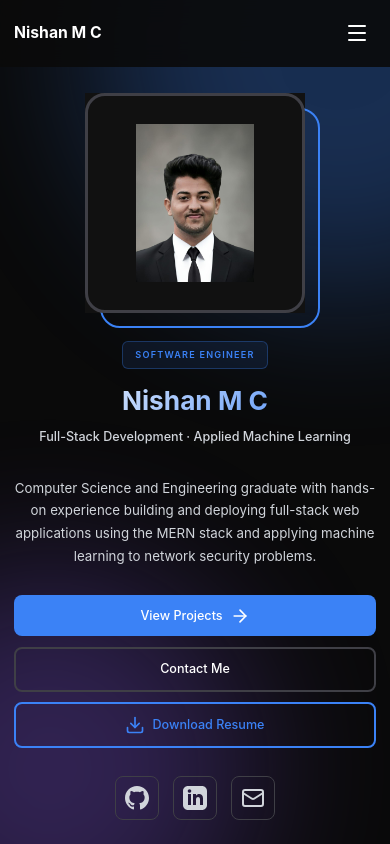
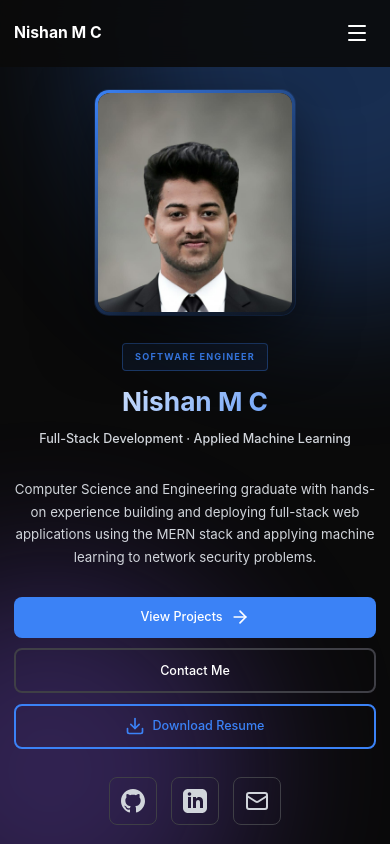
Before and after one commit to nishhh-07/nishan-portfolio, a React (Vite) app: page / in a window 390 px wide. Shown: the top 844 px of the page. Built offline with nearby package versions, Linux system fonts and the light colour scheme.

Commit message:
Fix SOFTWARE ENGINEER label border fit and replace floating image-border with clean gradient frame

```diff
--- a/src/sections/Hero.css
+++ b/src/sections/Hero.css
@@ -28,21 +28,24 @@
 }
 
 .hero-label {
-  display: inline-flex;
+  display: table;
   align-items: center;
-  padding: 0.5rem 1rem;
-  background: rgba(59, 130, 246, 0.1);
-  border: 1px solid rgba(59, 130, 246, 0.3);
-  border-radius: 6px;
+  padding: 0.4rem 0.875rem;
+  background: rgba(59, 130, 246, 0.08);
+  border: 1px solid rgba(59, 130, 246, 0.35);
+  border-radius: 4px;
   margin-bottom: 1.5rem;
+  width: fit-content;
 }
 
 .hero-label span {
-  font-size: 0.75rem;
-  font-weight: 600;
-  letter-spacing: 1.5px;
+  display: block;
+  font-size: 0.7rem;
+  font-weight: 700;
+  letter-spacing: 2px;
   color: var(--accent-primary);
   text-transform: uppercase;
+  white-space: nowrap;
 }
 
 .hero-name {
@@ -118,37 +121,22 @@
 
 .image-wrapper {
   position: relative;
-  width: 400px;
-  height: 400px;
-  background: var(--bg-secondary);
+  width: 380px;
+  height: 420px;
+  border-radius: 20px;
+  padding: 5px;
+  background: linear-gradient(135deg, var(--accent-primary) 0%, rgba(59, 130, 246, 0.2) 60%, transparent 100%);
+  box-shadow: 0 0 0 1px rgba(59, 130, 246, 0.15), 0 20px 60px rgba(0, 0, 0, 0.5);
 }
 
 .profile-image {
   width: 100%;
   height: 100%;
   object-fit: cover;
-  border-radius: 20px;
-  border: 3px solid var(--border-light);
-  position: relative;
-  z-index: 2;
+  object-position: center top;
+  border-radius: 16px;
+  display: block;
   background: var(--bg-secondary);
-}
-
-.profile-image[src=""],
-.profile-image[src="/profile.jpg"] {
-  object-fit: contain;
-  padding: 2rem;
-}
-
-.image-border {
-  position: absolute;
-  top: 20px;
-  left: 20px;
-  width: 100%;
-  height: 100%;
-  border: 2px solid var(--accent-primary);
-  border-radius: 20px;
-  z-index: 1;
 }
 
 .hero-background {
@@ -217,8 +205,7 @@
   }
 
   .hero-label {
-    justify-content: center;
-    display: inline-flex;
+    width: fit-content;
     margin-left: auto;
     margin-right: auto;
   }
@@ -253,13 +240,14 @@
   }
 
   .image-wrapper {
-    width: 280px;
-    height: 280px;
+    width: 260px;
+    height: 290px;
+    border-radius: 16px;
+    padding: 4px;
   }
 
-  .image-border {
-    top: 15px;
-    left: 15px;
+  .profile-image {
+    border-radius: 13px;
   }
 }
 
@@ -302,12 +290,13 @@
   }
 
   .image-wrapper {
-    width: 220px;
-    height: 220px;
+    width: 200px;
+    height: 225px;
+    border-radius: 14px;
+    padding: 3px;
   }
 
-  .social-link {
-    width: 44px;
-    height: 44px;
+  .profile-image {
+    border-radius: 12px;
   }
 }
--- a/src/sections/Hero.jsx
+++ b/src/sections/Hero.jsx
@@ -114,7 +114,6 @@ const Hero = () => {
                 alt={`${personalInfo.name} - ${personalInfo.role}`}
                 className="profile-image"
               />
-              <div className="image-border"></div>
             </div>
           </div>
         </div>
```
